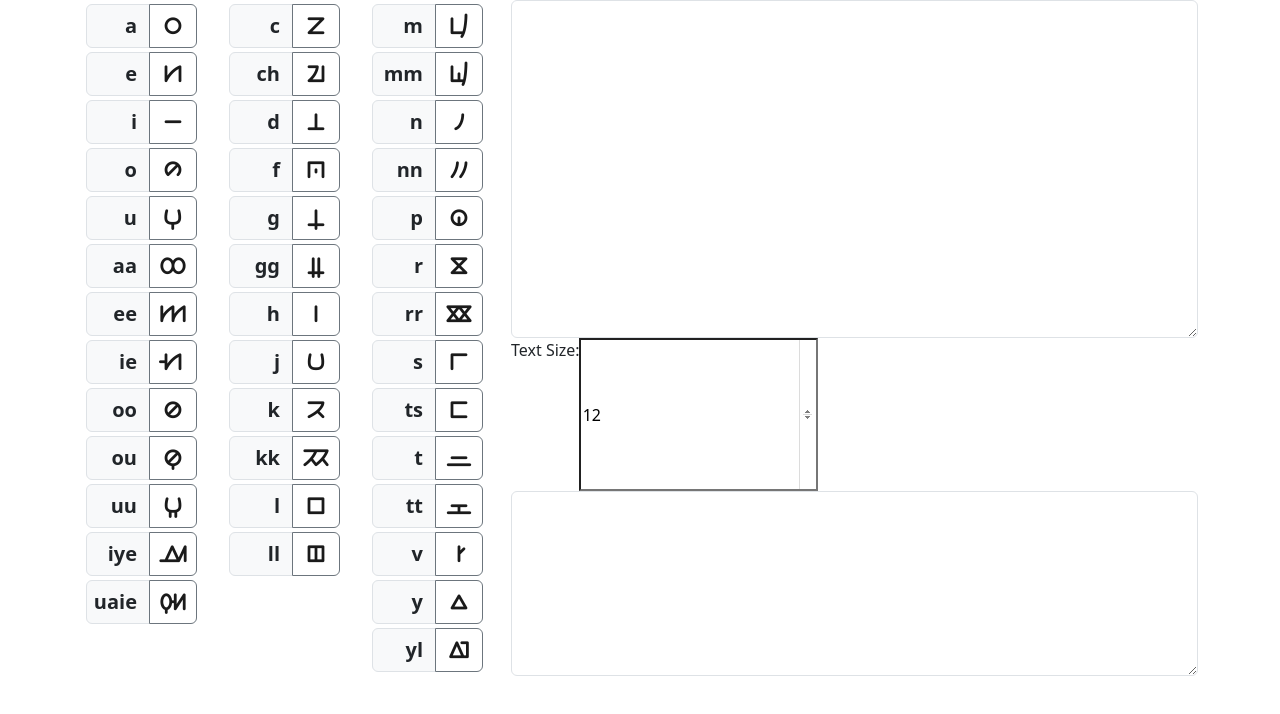
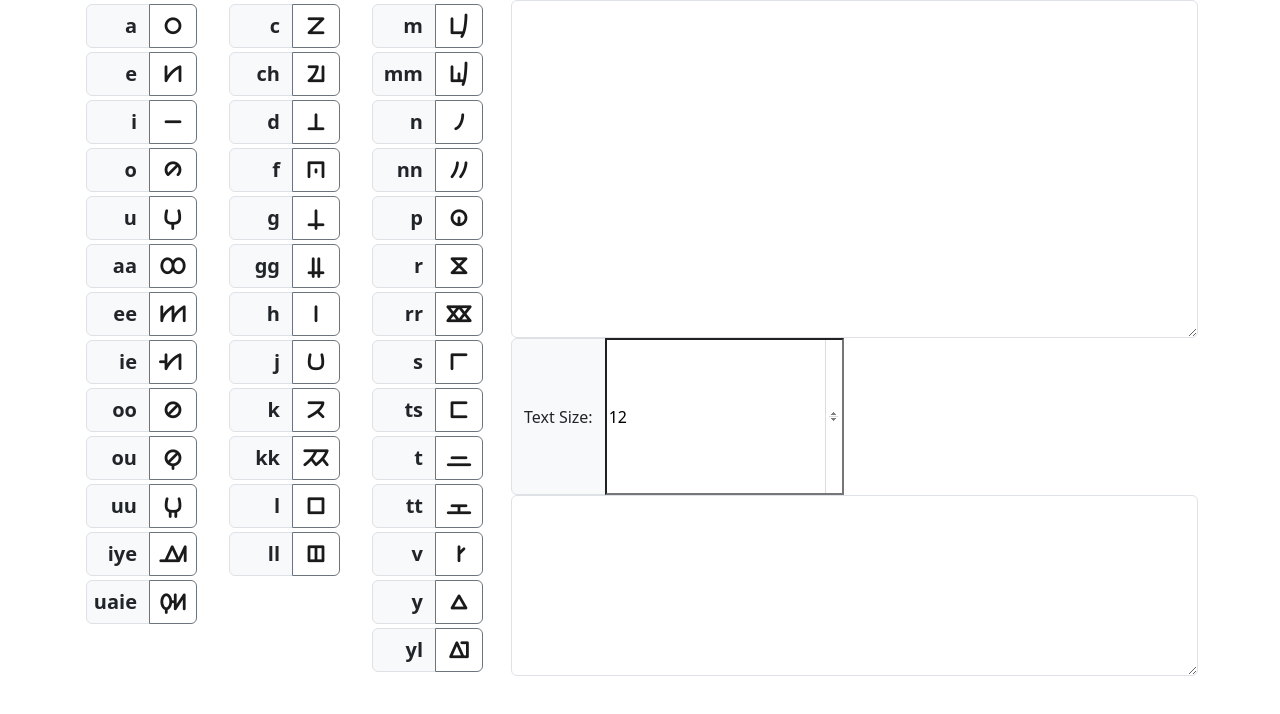
Before and after one commit to VivianVerdant/meerkle-editor, a plain HTML site: page index.html in a window 1280 px wide. Drawn offline with Linux system fonts and the light colour scheme.

Commit message:
spin label

```diff
--- a/index.html
+++ b/index.html
@@ -182,7 +182,7 @@
         </div>
         <div class="row half-height">
           <div class="input-group">
-            <span>Text Size:</span>
+            <span class="input-group-text">Text Size:</span>
             <input id="input-number-mod" class="spinbox" type="number" value="12" />
           </div>
           <div class="input-group meerkle">
```
